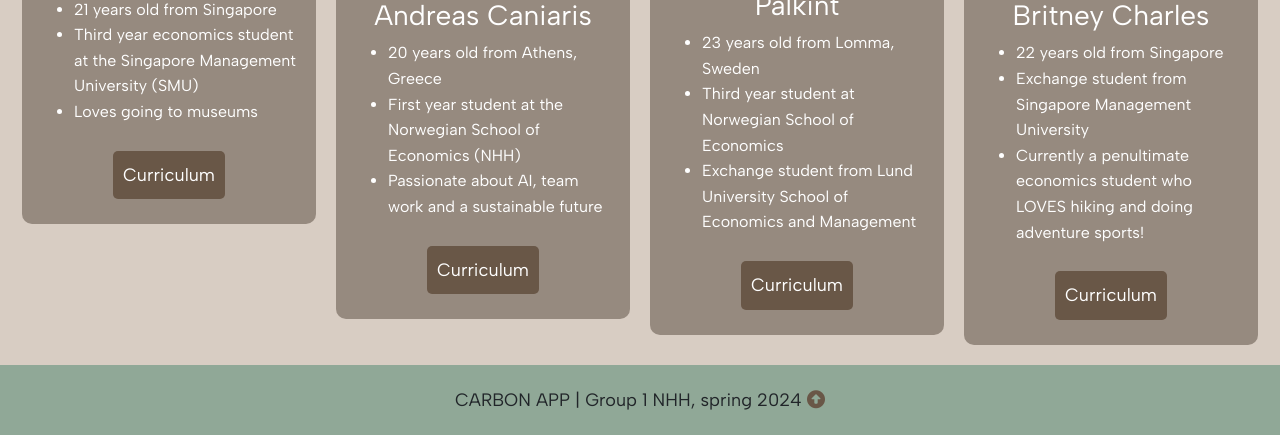
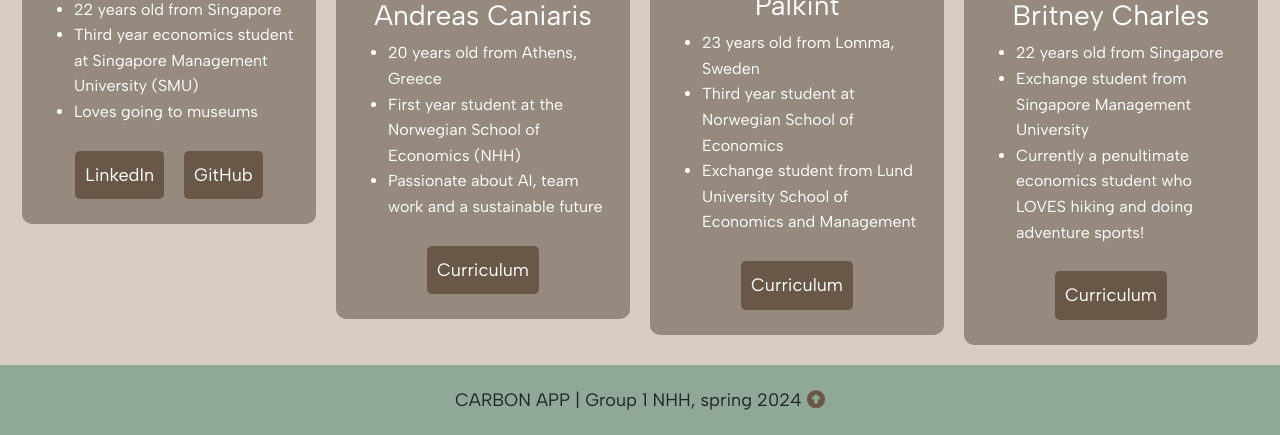
Before and after one commit to jasmineathea/FOR19, a Flask app: page / in a window 1280 px wide. Shown: the part 1448-1883 px from the top of the page. Run offline with Flask 3, Linux system fonts and the light colour scheme; some libraries are stand-ins or nearby versions.

Commit message:
home.html

```diff
--- a/FOR19/templates/home.html
+++ b/FOR19/templates/home.html
@@ -104,12 +104,14 @@
         <img src="/static/icons/adoncia.jpg" alt="portrait of Adoncia" alt="Developer 2" style="border-radius: 50%; width:175px;">
         <h3>Adoncia Tan</h3>
         <ul>
-          <li>21 years old from Singapore</li>
-          <li>Third year economics student at the Singapore Management University (SMU)</li>
+          <li>22 years old from Singapore</li>
+          <li>Third year economics student at Singapore Management University (SMU)</li>
           <li>Loves going to museums</li>
         </ul>
         <div class="section_container_buttons_developers">
-          <a class="btn_developers" href="#" target="_blank">Curriculum</a>
+         <!-- <a class="btn_developers" href="#" target="_blank">Curriculum</a> -->
+          <a class="btn_developers" href="www.linkedin.com/in/adonciatan" target="_blank">LinkedIn</a>
+          <a class="btn_developers" href="https://github.com/adonciatan" target="_blank">GitHub</a>
         </div>
       </div>
       <!-- Developer section 6 -->
```
